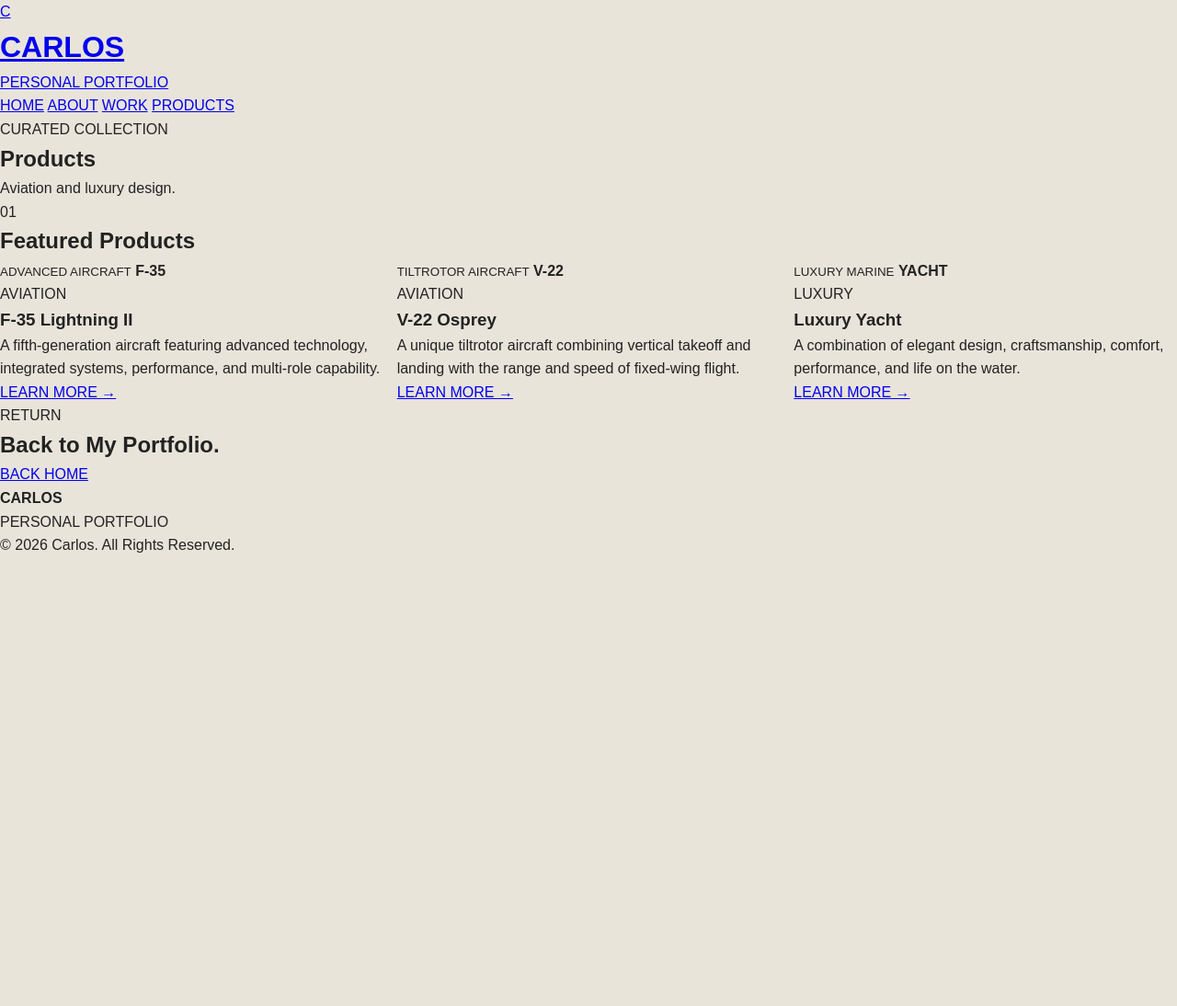
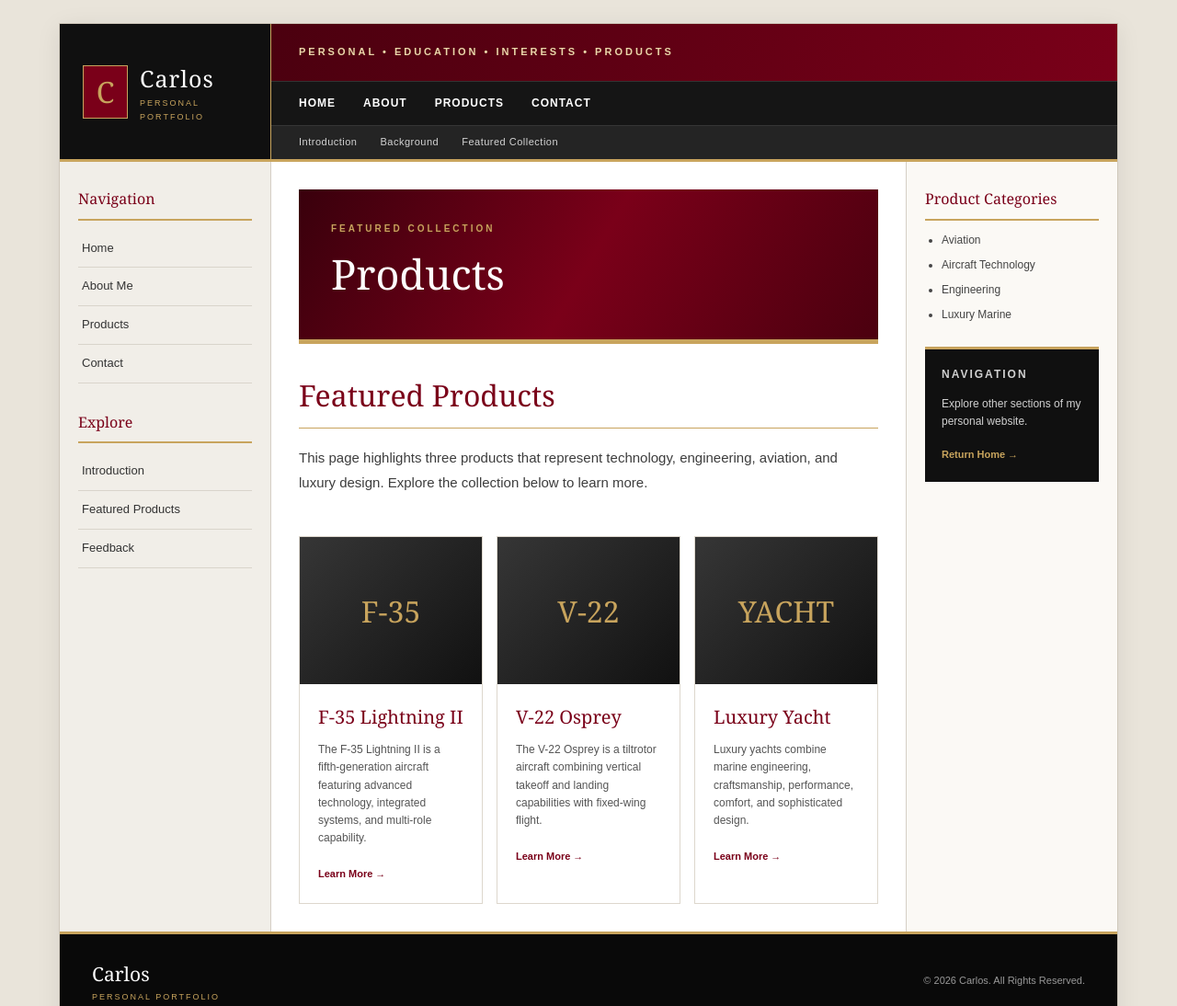
Before and after one commit to carrlossss44-a11y/carrlossss44-a11y.github.io, a plain HTML site: page products.html in a window 1280 px wide. Shown: the top 1094 px of the page at 92% size. Before the commit the page ends 800 px from the top, so only its background shows below. Drawn offline with Linux system fonts and the light colour scheme.

Commit message:
Refactor products.html layout and content
Updated the structure of the products page, including header, navigation, and product sections.

```diff
--- a/products.html
+++ b/products.html
@@ -1,102 +1,89 @@
 <!DOCTYPE html>
 <html lang="en">
+
 <head>
     <meta charset="UTF-8">
     <meta name="viewport" content="width=device-width, initial-scale=1.0">
+
     <title>Products | Carlos</title>
+
     <link rel="stylesheet" href="style.css">
 </head>
 
 <body>
 
-<header class="header">
-
-    <a href="index.html" class="logo">
-
-        <div class="logo-icon">C</div>
-
-        <div>
-            <h1>CARLOS</h1>
-            <p>PERSONAL PORTFOLIO</p>
-        </div>
-
-    </a>
+<div class="site-wrapper">
 
 
-    <nav>
-        <a href="index.html">HOME</a>
-        <a href="index.html#about">ABOUT</a>
-        <a href="index.html#work">WORK</a>
-        <a href="products.html" class="products-button">PRODUCTS</a>
-    </nav>
-
-</header>
+    <!-- HEADER -->
+    <header id="header-component" class="site-header"></header>
 
 
-<main>
+    <!-- MAIN THREE-COLUMN LAYOUT -->
+    <div class="main-container">
 
-    <!-- PRODUCTS HERO -->
 
-    <section class="product-hero">
+        <!-- LEFT NAVIGATION -->
+        <aside
+            id="sidebar-nav-component"
+            class="sidebar-left">
+        </aside>
 
-        <p>CURATED COLLECTION</p>
 
-        <h2>Products</h2>
+        <!-- CENTER CONTENT -->
+        <main class="content-area">
 
-        <span>
-            Aviation and luxury design.
-        </span>
+
+            <!-- PAGE TITLE -->
+            <section class="product-page-title">
+
+                <p>FEATURED COLLECTION</p>
+
+                <h1>Products</h1>
+
+            </section>
+
+
+            <!-- INTRODUCTION -->
+            <section class="main-content-section">
+
+                <h2>Featured Products</h2>
+
+                <p>
+                    This page highlights three products that represent
+                    technology, engineering, aviation, and luxury design.
+                    Explore the collection below to learn more.
+                </p>
 
             </section>
 
 
             <!-- PRODUCTS -->
+            <section class="product-grid">
 
-    <section class="section">
 
-        <div class="section-title">
+                <!-- PRODUCT 1 -->
+                <article class="product-card">
 
-            <span>01</span>
-
-            <h2>Featured Products</h2>
-
-            <div class="line"></div>
-
+                    <div class="product-visual">
+                        F-35
                     </div>
 
-
-        <div class="product-grid">
-
-
-            <!-- F35 -->
-
-            <article class="product">
-
-                <div class="product-picture jet">
-                    <div>
-                        <small>ADVANCED AIRCRAFT</small>
-                        <strong>F-35</strong>
-                    </div>
-                </div>
-
-                <div class="product-info">
-
-                    <p>AVIATION</p>
+                    <div class="product-content">
 
                         <h3>F-35 Lightning II</h3>
 
-                    <p class="description">
-                        A fifth-generation aircraft featuring advanced
-                        technology, integrated systems, performance,
-                        and multi-role capability.
+                        <p>
+                            The F-35 Lightning II is a fifth-generation
+                            aircraft featuring advanced technology,
+                            integrated systems, and multi-role capability.
                         </p>
 
                         <a
                             href="https://www.f35.com/"
                             target="_blank"
-                        rel="noopener noreferrer"
-                    >
-                        LEARN MORE →
+                            rel="noopener noreferrer">
+                            Learn More →
                         </a>
 
                     </div>
@@ -104,35 +91,28 @@
                 </article>
 
 
-            <!-- V22 -->
+                <!-- PRODUCT 2 -->
+                <article class="product-card">
 
-            <article class="product">
-
-                <div class="product-picture osprey">
-                    <div>
-                        <small>TILTROTOR AIRCRAFT</small>
-                        <strong>V-22</strong>
-                    </div>
+                    <div class="product-visual">
+                        V-22
                     </div>
 
-                <div class="product-info">
-
-                    <p>AVIATION</p>
+                    <div class="product-content">
 
                         <h3>V-22 Osprey</h3>
 
-                    <p class="description">
-                        A unique tiltrotor aircraft combining vertical
-                        takeoff and landing with the range and speed
-                        of fixed-wing flight.
+                        <p>
+                            The V-22 Osprey is a tiltrotor aircraft
+                            combining vertical takeoff and landing
+                            capabilities with fixed-wing flight.
                         </p>
 
                         <a
                             href="https://www.boeing.com/defense/v-22-osprey"
                             target="_blank"
-                        rel="noopener noreferrer"
-                    >
-                        LEARN MORE →
+                            rel="noopener noreferrer">
+                            Learn More →
                         </a>
 
                     </div>
@@ -140,35 +120,28 @@
                 </article>
 
 
-            <!-- YACHT -->
+                <!-- PRODUCT 3 -->
+                <article class="product-card">
 
-            <article class="product">
-
-                <div class="product-picture yacht">
-                    <div>
-                        <small>LUXURY MARINE</small>
-                        <strong>YACHT</strong>
-                    </div>
+                    <div class="product-visual">
+                        YACHT
                     </div>
 
-                <div class="product-info">
-
-                    <p>LUXURY</p>
+                    <div class="product-content">
 
                         <h3>Luxury Yacht</h3>
 
-                    <p class="description">
-                        A combination of elegant design,
-                        craftsmanship, comfort, performance,
-                        and life on the water.
+                        <p>
+                            Luxury yachts combine marine engineering,
+                            craftsmanship, performance, comfort,
+                            and sophisticated design.
                         </p>
 
                         <a
                             href="https://www.prestige-yachts.com/"
                             target="_blank"
-                        rel="noopener noreferrer"
-                    >
-                        LEARN MORE →
+                            rel="noopener noreferrer">
+                            Learn More →
                         </a>
 
                     </div>
@@ -176,40 +149,83 @@
                 </article>
 
 
-        </div>
-
             </section>
 
-
-    <!-- RETURN -->
-
-    <section class="cta">
-
-        <p>RETURN</p>
-
-        <h2>Back to My Portfolio.</h2>
-
-        <a href="index.html">
-            BACK HOME
-        </a>
-
-    </section>
 
         </main>
 
 
-<footer>
+        <!-- RIGHT SIDEBAR -->
+        <aside class="sidebar-right">
+
+            <div class="sticky-content">
+
+                <h3>Product Categories</h3>
+
+                <ul>
+                    <li>Aviation</li>
+                    <li>Aircraft Technology</li>
+                    <li>Engineering</li>
+                    <li>Luxury Marine</li>
+                </ul>
+
+
+                <div class="sidebar-box">
+
+                    <p class="sidebar-title">
+                        Navigation
+                    </p>
+
+                    <p>
+                        Explore other sections of my
+                        personal website.
+                    </p>
+
+                    <a href="index.html">
+                        Return Home →
+                    </a>
+
+                </div>
+
+            </div>
+
+        </aside>
+
+
+    </div>
+
+
+    <!-- FOOTER -->
+    <footer class="site-footer">
 
         <div>
-        <strong>CARLOS</strong>
-        <p>PERSONAL PORTFOLIO</p>
+
+            <strong>Carlos</strong>
+
+            <p>Personal Portfolio</p>
+
         </div>
 
         <p>
-        © 2026 Carlos. All Rights Reserved.
+            © <span id="year"></span>
+            Carlos. All Rights Reserved.
         </p>
 
     </footer>
 
+
+</div>
+
+
+<!-- JAVASCRIPT -->
+<script src="nav.js"></script>
+
+<script>
+    document.getElementById("year").textContent =
+        new Date().getFullYear();
+</script>
+
+
 </body>
+
 </html>
```
Lines whose indentation alone changed are shown as unchanged.
